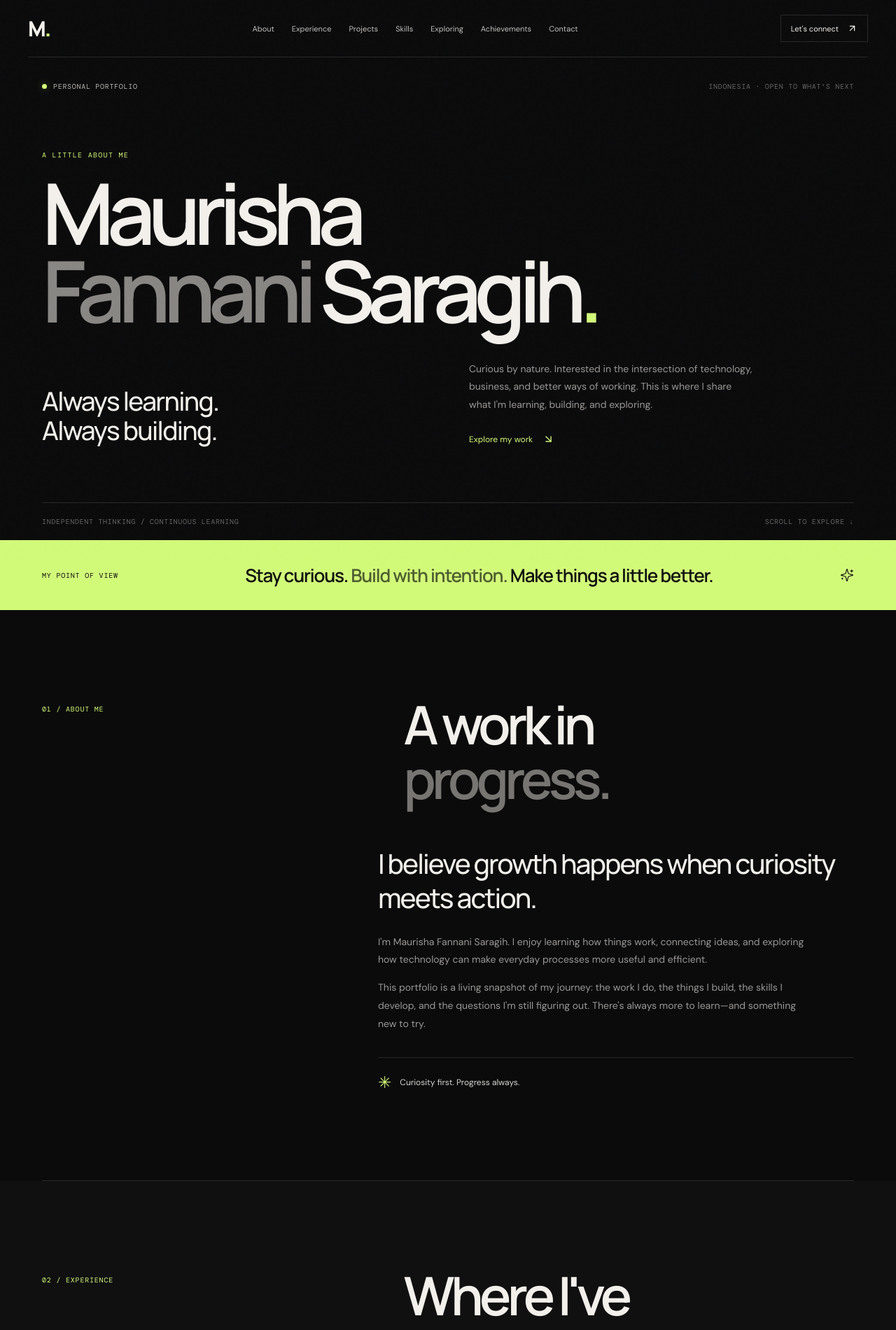
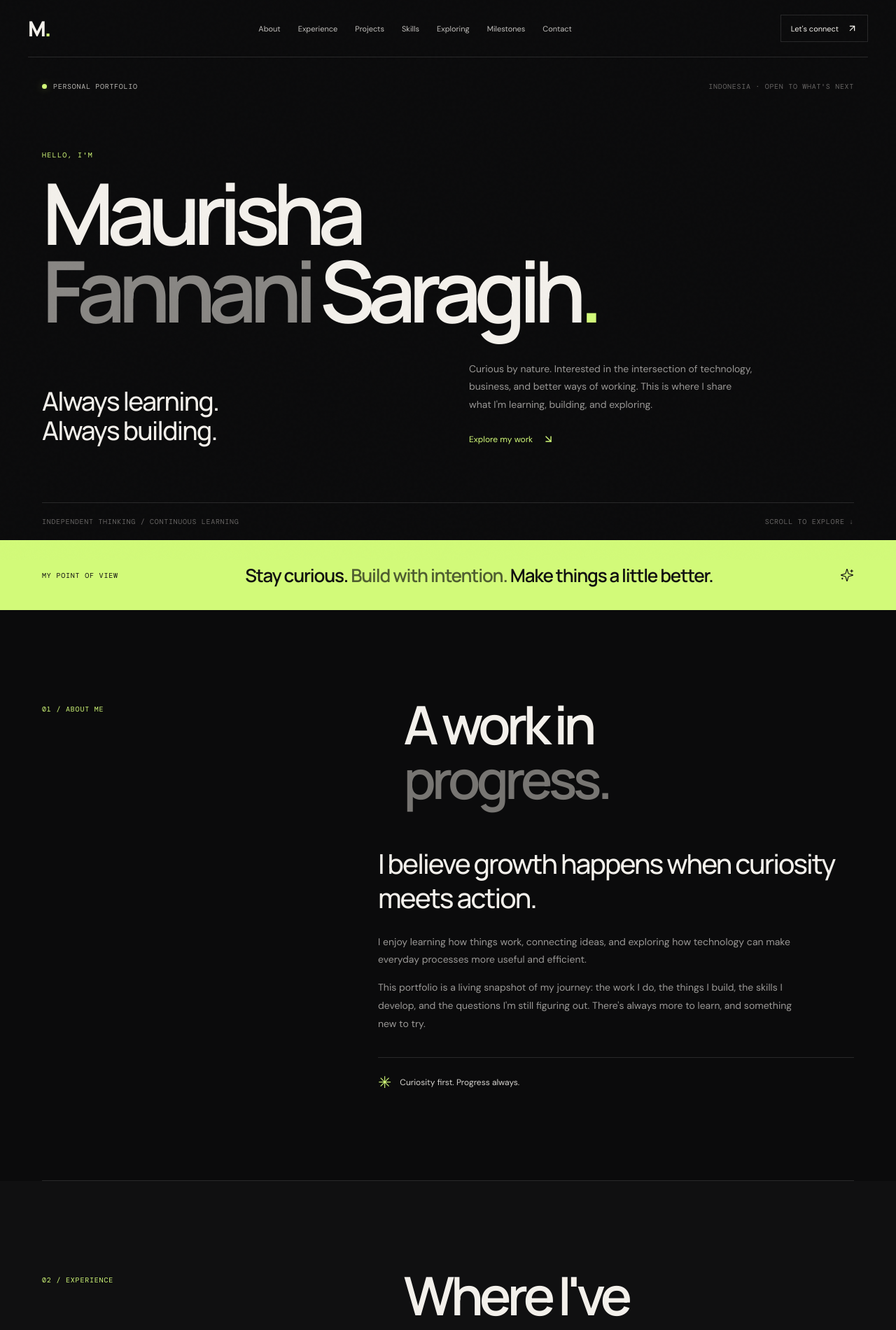
Before and after one commit to maurishasaragih/maurisha-portfolio, a Next.js app: page / in a window 1280 px wide. Shown: the top 1901 px of the page at 70% size. Built offline with nearby package versions, Linux system fonts and the light colour scheme.

Commit message:
Update page.tsx

```diff
--- a/app/page.tsx
+++ b/app/page.tsx
@@ -3,27 +3,28 @@
 import { useState } from "react";
 import {
   ArrowDownRight,
-  ArrowRight,
   ArrowUpRight,
   BriefcaseBusiness,
-  Code2,
   Compass,
-  Github,
   Instagram,
   Linkedin,
+  Mail,
   Menu,
   Sparkles,
   X,
 } from "lucide-react";
 
+// Isi dengan alamat email asli; kalau kosong, tombol email otomatis disembunyikan.
+const CONTACT_EMAIL = "";
+
 const navItems = [
-  ["About", "#about"],
-  ["Experience", "#experience"],
-  ["Projects", "#projects"],
-  ["Skills", "#skills"],
-  ["Exploring", "#exploring"],
-  ["Achievements", "#achievements"],
-  ["Contact", "#contact"],
+  { label: "About", href: "#about" },
+  { label: "Experience", href: "#experience" },
+  { label: "Projects", href: "#projects" },
+  { label: "Skills", href: "#skills" },
+  { label: "Exploring", href: "#exploring" },
+  { label: "Milestones", href: "#achievements" },
+  { label: "Contact", href: "#contact" },
 ];
 
 const projectItems = [
@@ -32,7 +33,7 @@ const projectItems = [
     category: "WEB DEVELOPMENT",
     title: "Websites & Digital Experiences",
     description:
-      "A collection of website concepts and builds focused on clear structure, thoughtful details, and useful experiences.",
+      "Website concepts and builds with clear structure, thoughtful details, and genuinely useful experiences.",
     tags: ["Web", "UI/UX", "Responsive"],
     symbol: "↗",
   },
@@ -41,7 +42,7 @@ const projectItems = [
     category: "DATA & INSIGHTS",
     title: "Dashboards & Data Projects",
     description:
-      "Exploring how dashboards can turn information into clear, practical insights that support better decisions.",
+      "Turning raw information into clear, practical insights that support better decisions.",
     tags: ["Dashboards", "Data", "Insights"],
     symbol: "▥",
   },
@@ -50,7 +51,7 @@ const projectItems = [
     category: "SYSTEMS & OPERATIONS",
     title: "Inventory & Internal Applications",
     description:
-      "Ideas around internal tools, inventory workflows, and making operational processes easier to understand and manage.",
+      "Internal tools and inventory workflows that make operational processes easier to understand and manage.",
     tags: ["Inventory", "Workflow", "Automation"],
     symbol: "⌘",
   },
@@ -74,18 +75,54 @@ const skillGroups = [
   },
 ];
 
+const questions = [
+  "How can technology simplify everyday work?",
+  "How can data tell a clearer story?",
+  "What small tool could solve a real problem?",
+  "What can I learn by building something new?",
+];
+
+const socialLinks = [
+  {
+    label: "LinkedIn",
+    href: "https://www.linkedin.com/in/maurisha-fannani-saragih/",
+    Icon: Linkedin,
+    external: true,
+  },
+  {
+    label: "Instagram",
+    href: "https://www.instagram.com/maurishasaragih/",
+    Icon: Instagram,
+    external: true,
+  },
+  ...(CONTACT_EMAIL
+    ? [
+        {
+          label: "Email",
+          href: `mailto:${CONTACT_EMAIL}`,
+          Icon: Mail,
+          external: false,
+        },
+      ]
+    : []),
+];
+
 export default function Home() {
   const [menuOpen, setMenuOpen] = useState(false);
 
   return (
     <main>
       <div className="grain" aria-hidden="true" />
+
       <header className="site-header">
         <a className="wordmark" href="#home" aria-label="Maurisha home">
           M<span>.</span>
         </a>
-        <nav className={`nav-links ${menuOpen ? "nav-open" : ""}`} aria-label="Main navigation">
-          {navItems.map(([label, href]) => (
+        <nav
+          className={`nav-links ${menuOpen ? "nav-open" : ""}`}
+          aria-label="Main navigation"
+        >
+          {navItems.map(({ label, href }) => (
             <a key={href} href={href} onClick={() => setMenuOpen(false)}>
               {label}
             </a>
@@ -95,9 +132,11 @@ export default function Home() {
           Let&apos;s connect <ArrowUpRight size={15} />
         </a>
         <button
+          type="button"
           className="menu-toggle"
           aria-label={menuOpen ? "Close menu" : "Open menu"}
-          onClick={() => setMenuOpen(!menuOpen)}
+          aria-expanded={menuOpen}
+          onClick={() => setMenuOpen((open) => !open)}
         >
           {menuOpen ? <X size={21} /> : <Menu size={21} />}
         </button>
@@ -105,18 +144,24 @@ export default function Home() {
 
       <section className="hero section-wrap" id="home">
         <div className="hero-topline">
-          <span className="eyebrow"><span className="status-dot" /> PERSONAL PORTFOLIO</span>
+          <span className="eyebrow">
+            <span className="status-dot" /> PERSONAL PORTFOLIO
+          </span>
           <span className="hero-index">INDONESIA · OPEN TO WHAT&apos;S NEXT</span>
         </div>
         <div className="hero-content">
-          <p className="hero-kicker">A LITTLE ABOUT ME</p>
+          <p className="hero-kicker">HELLO, I&apos;M</p>
           <h1>
             Maurisha
             <br />
             <span>Fannani</span> Saragih<span className="accent-dot">.</span>
           </h1>
           <div className="hero-bottom">
-            <p className="hero-statement">Always learning.<br />Always building.</p>
+            <p className="hero-statement">
+              Always learning.
+              <br />
+              Always building.
+            </p>
             <div className="hero-intro">
               <p>
                 Curious by nature. Interested in the intersection of technology,
@@ -139,7 +184,8 @@ export default function Home() {
         <div className="section-wrap strip-inner">
           <span className="strip-label">MY POINT OF VIEW</span>
           <p>
-            Stay curious. <span>Build with intention.</span> Make things a little better.
+            Stay curious. <span>Build with intention.</span> Make things a little
+            better.
           </p>
           <Sparkles className="strip-sparkle" size={20} strokeWidth={1.4} />
         </div>
@@ -148,22 +194,25 @@ export default function Home() {
       <section className="content-section section-wrap" id="about">
         <div className="section-heading">
           <span className="section-number">01 / ABOUT ME</span>
-          <h2>A work in<br /><em>progress.</em></h2>
+          <h2>
+            A work in
+            <br />
+            <em>progress.</em>
+          </h2>
         </div>
         <div className="about-copy">
           <p className="large-copy">
             I believe growth happens when curiosity meets action.
           </p>
           <p>
-            I&apos;m Maurisha Fannani Saragih. I enjoy learning how things work,
-            connecting ideas, and exploring how technology can make everyday
-            processes more useful and efficient.
+            I enjoy learning how things work, connecting ideas, and exploring how
+            technology can make everyday processes more useful and efficient.
           </p>
           <p>
-            This portfolio is a living snapshot of my journey: the work I do,
-            the things I build, the skills I develop, and the questions I&apos;m
-            still figuring out. There&apos;s always more to learn—and something
-            new to try.
+            This portfolio is a living snapshot of my journey: the work I do, the
+            things I build, the skills I develop, and the questions I&apos;m still
+            figuring out. There&apos;s always more to learn, and something new to
+            try.
           </p>
           <div className="about-note">
             <span className="note-mark">✳</span>
@@ -176,18 +225,24 @@ export default function Home() {
         <div className="section-wrap">
           <div className="section-heading">
             <span className="section-number">02 / EXPERIENCE</span>
-            <h2>Where I&apos;ve<br /><em>been.</em></h2>
+            <h2>
+              Where I&apos;ve
+              <br />
+              <em>been.</em>
+            </h2>
           </div>
           <div className="experience-card">
-            <div className="experience-icon"><BriefcaseBusiness size={21} strokeWidth={1.4} /></div>
+            <div className="experience-icon">
+              <BriefcaseBusiness size={21} strokeWidth={1.4} />
+            </div>
             <div>
               <span className="card-overline">PROFESSIONAL JOURNEY</span>
               <h3>Experience, in progress.</h3>
               <p>
-                I&apos;m shaping this section to share my roles, responsibilities,
-                and the lessons I&apos;ve picked up along the way.
+                I&apos;m putting together the roles, responsibilities, and
+                lessons that shaped my path so far. Full details are coming
+                soon.
               </p>
-              <span className="small-hint">Role, company, dates, and key contributions can be added here.</span>
             </div>
             <span className="experience-arrow">↗</span>
           </div>
@@ -198,7 +253,11 @@ export default function Home() {
         <div className="section-heading projects-heading">
           <div>
             <span className="section-number">03 / SELECTED WORK</span>
-            <h2>Things I&apos;ve<br /><em>been building.</em></h2>
+            <h2>
+              Things I&apos;ve
+              <br />
+              <em>been building.</em>
+            </h2>
           </div>
           <p className="heading-aside">
             Different ideas, one common thread: making things useful, thoughtful,
@@ -209,7 +268,9 @@ export default function Home() {
           {projectItems.map((project) => (
             <article className="project-card" key={project.number}>
               <div className="project-visual">
-                <span className="project-visual-index">{project.number} — / PORTFOLIO</span>
+                <span className="project-visual-index">
+                  {project.number} — / PORTFOLIO
+                </span>
                 <span className="project-symbol">{project.symbol}</span>
                 <span className="visual-orbit orbit-one" />
                 <span className="visual-orbit orbit-two" />
@@ -220,20 +281,28 @@ export default function Home() {
                 <h3>{project.title}</h3>
                 <p>{project.description}</p>
                 <div className="tag-row">
-                  {project.tags.map((tag) => <span key={tag}>{tag}</span>)}
+                  {project.tags.map((tag) => (
+                    <span key={tag}>{tag}</span>
+                  ))}
                 </div>
               </div>
             </article>
           ))}
         </div>
-        <p className="section-footnote">These are portfolio categories for now. Specific project details and live links can be added as you share them.</p>
+        <p className="section-footnote">
+          Detailed case studies and live links are coming soon.
+        </p>
       </section>
 
       <section className="content-section skills-section" id="skills">
         <div className="section-wrap">
           <div className="section-heading">
             <span className="section-number">04 / SKILLS & EXPERTISE</span>
-            <h2>Tools, ideas &<br /><em>ways of thinking.</em></h2>
+            <h2>
+              Tools, ideas &
+              <br />
+              <em>ways of thinking.</em>
+            </h2>
           </div>
           <div className="skills-grid">
             {skillGroups.map((group, index) => (
@@ -241,26 +310,39 @@ export default function Home() {
                 <span className="skill-index">0{index + 1}</span>
                 <span className="card-overline">{group.label}</span>
                 <h3>{group.title}</h3>
-                <ul>{group.items.map((item) => <li key={item}>{item}</li>)}</ul>
+                <ul>
+                  {group.items.map((item) => (
+                    <li key={item}>{item}</li>
+                  ))}
+                </ul>
               </article>
             ))}
           </div>
-          <p className="section-footnote">A starting point—not a claim of mastery. We can refine this list to match your actual skills.</p>
         </div>
       </section>
 
-      <section className="content-section section-wrap exploring-section" id="exploring">
+      <section
+        className="content-section section-wrap exploring-section"
+        id="exploring"
+      >
         <div className="section-heading">
           <span className="section-number">05 / CURRENT CURIOSITIES</span>
-          <h2>Currently<br /><em>exploring.</em></h2>
+          <h2>
+            Currently
+            <br />
+            <em>exploring.</em>
+          </h2>
         </div>
         <div className="exploring-content">
           <p className="large-copy">The best ideas often start with a question.</p>
           <div className="explore-list">
-            <div><span>01</span><p>How can technology simplify everyday work?</p><ArrowUpRight size={17} /></div>
-            <div><span>02</span><p>How can data tell a clearer story?</p><ArrowUpRight size={17} /></div>
-            <div><span>03</span><p>What small tool could solve a real problem?</p><ArrowUpRight size={17} /></div>
-            <div><span>04</span><p>What can I learn by building something new?</p><ArrowUpRight size={17} /></div>
+            {questions.map((question, index) => (
+              <div key={question}>
+                <span>{String(index + 1).padStart(2, "0")}</span>
+                <p>{question}</p>
+                <ArrowUpRight size={17} />
+              </div>
+            ))}
           </div>
         </div>
       </section>
@@ -269,16 +351,21 @@ export default function Home() {
         <div className="section-wrap achievement-inner">
           <div className="section-heading">
             <span className="section-number">06 / MILESTONES</span>
-            <h2>Small steps.<br /><em>Real growth.</em></h2>
+            <h2>
+              Small steps.
+              <br />
+              <em>Real growth.</em>
+            </h2>
           </div>
           <div className="achievement-copy">
-            <div className="achievement-icon"><Compass size={24} strokeWidth={1.4} /></div>
+            <div className="achievement-icon">
+              <Compass size={24} strokeWidth={1.4} />
+            </div>
             <p>
-              Every project, new skill, and unexpected challenge can become a
-              milestone. This space will highlight the moments, results, and
-              achievements that matter along the way.
+              Every project, new skill, and unexpected challenge becomes a
+              milestone. Certifications, launches, and meaningful wins will be
+              highlighted here as the journey continues.
             </p>
-            <span className="small-hint">Add certifications, launches, recognitions, or meaningful wins here.</span>
           </div>
         </div>
       </section>
@@ -287,28 +374,39 @@ export default function Home() {
         <div className="section-wrap contact-inner">
           <span className="section-number">07 / CONTACT & SOCIAL</span>
           <p className="contact-pretitle">HAVE A GOOD IDEA?</p>
-          <h2>Let&apos;s make<br /><em>something happen.</em></h2>
+          <h2>
+            Let&apos;s make
+            <br />
+            <em>something happen.</em>
+          </h2>
           <p className="contact-description">
-            Always happy to connect, exchange ideas, and learn from people building interesting things.
+            Always happy to connect, exchange ideas, and learn from people
+            building interesting things.
           </p>
           <div className="social-links">
-            <a href="https://www.linkedin.com/in/maurisha-fannani-saragih/" target="_blank" rel="noreferrer">
-              <Linkedin size={18} /> <span>LinkedIn</span> <ArrowUpRight size={16} />
-            </a>
-            <a href="https://www.instagram.com/maurishasaragih/" target="_blank" rel="noreferrer">
-              <Instagram size={18} /> <span>Instagram</span> <ArrowUpRight size={16} />
-            </a>
-            <a href="mailto:">
-              <Code2 size={18} /> <span>Email — add your address</span> <ArrowUpRight size={16} />
-            </a>
+            {socialLinks.map(({ label, href, Icon, external }) => (
+              <a
+                key={label}
+                href={href}
+                {...(external
+                  ? { target: "_blank", rel: "noopener noreferrer" }
+                  : {})}
+              >
+                <Icon size={18} /> <span>{label}</span> <ArrowUpRight size={16} />
+              </a>
+            ))}
           </div>
         </div>
       </section>
 
       <footer className="site-footer section-wrap">
-        <a className="wordmark footer-mark" href="#home">M<span>.</span></a>
+        <a className="wordmark footer-mark" href="#home" aria-label="Back to top">
+          M<span>.</span>
+        </a>
         <p>Made with curiosity by Maurisha Fannani Saragih.</p>
-        <a href="#home" className="back-top">BACK TO TOP ↑</a>
+        <a href="#home" className="back-top">
+          BACK TO TOP ↑
+        </a>
         <span className="footer-year">© {new Date().getFullYear()}</span>
       </footer>
     </main>
```
